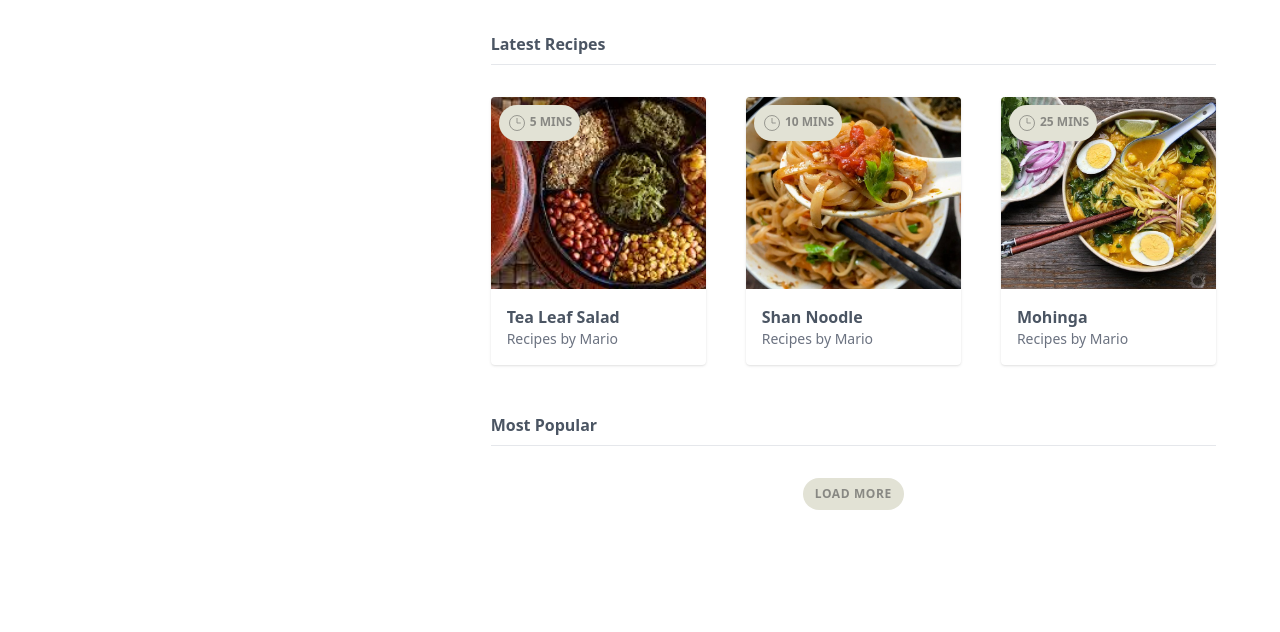
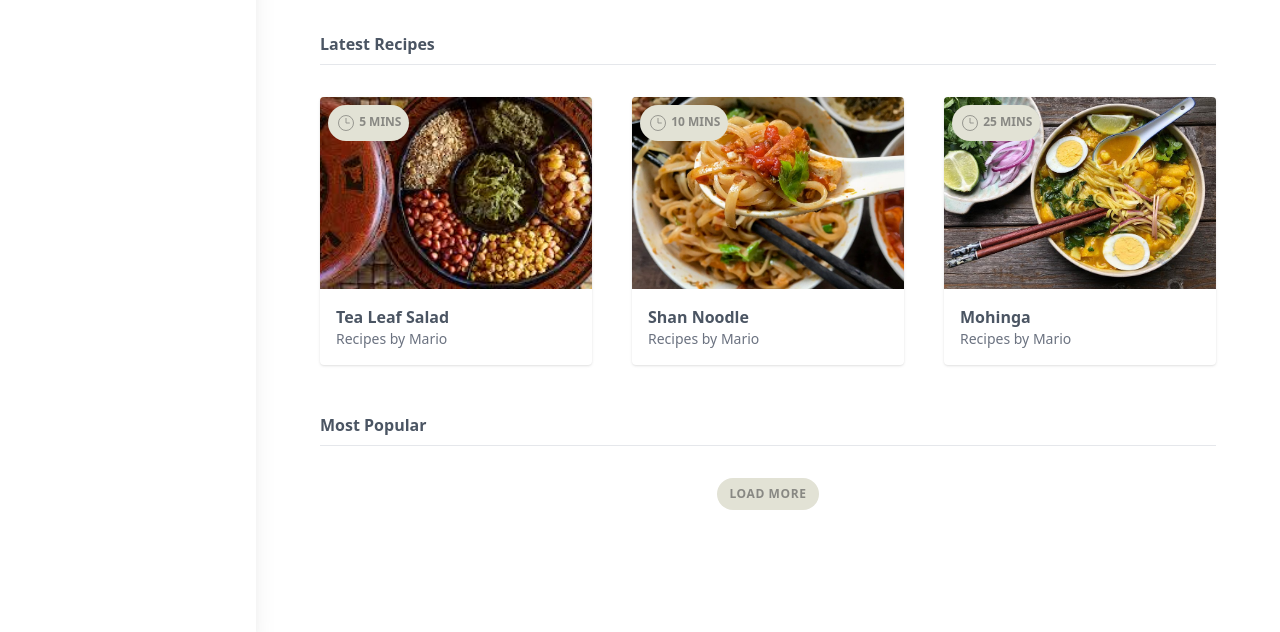
Before and after one commit to AungPhyoThant224/Tailwind-CSS, a website: page public/index.html in a window 1280 px wide. Shown: the part 168-800 px from the top of the page. Drawn offline with Linux system fonts and the light colour scheme.

Commit message:
- Custom Modifications.

```diff
--- a/public/index.html
+++ b/public/index.html
@@ -7,8 +7,10 @@
     <link rel="stylesheet" href="style.css" />
   </head>
   <body class="text-gray-600 font-sans">
-    <div class="grid md:grid-cols-3">
-      <div class="md:col-span-1 md:flex md:justify-end">
+    <div class="grid md:grid-cols-5">
+      <div
+        class="md:h-screen shadow-xl sticky top-0 bg-white z-50 md:col-span-1 md:flex md:justify-end"
+      >
         <nav class="text-right">
           <div class="flex justify-between items-center">
             <h1 class="uppercase font-bold p-4 border-b border-gray-100">
@@ -99,7 +101,7 @@
           </ul>
         </nav>
       </div>
-      <main class="px-16 py-6 md:col-span-2">
+      <main class="px-16 py-6 md:col-span-4">
         <div class="flex justify-center md:justify-end">
           <a
             href="#"
```
Also changed, not shown: public/style.css.
